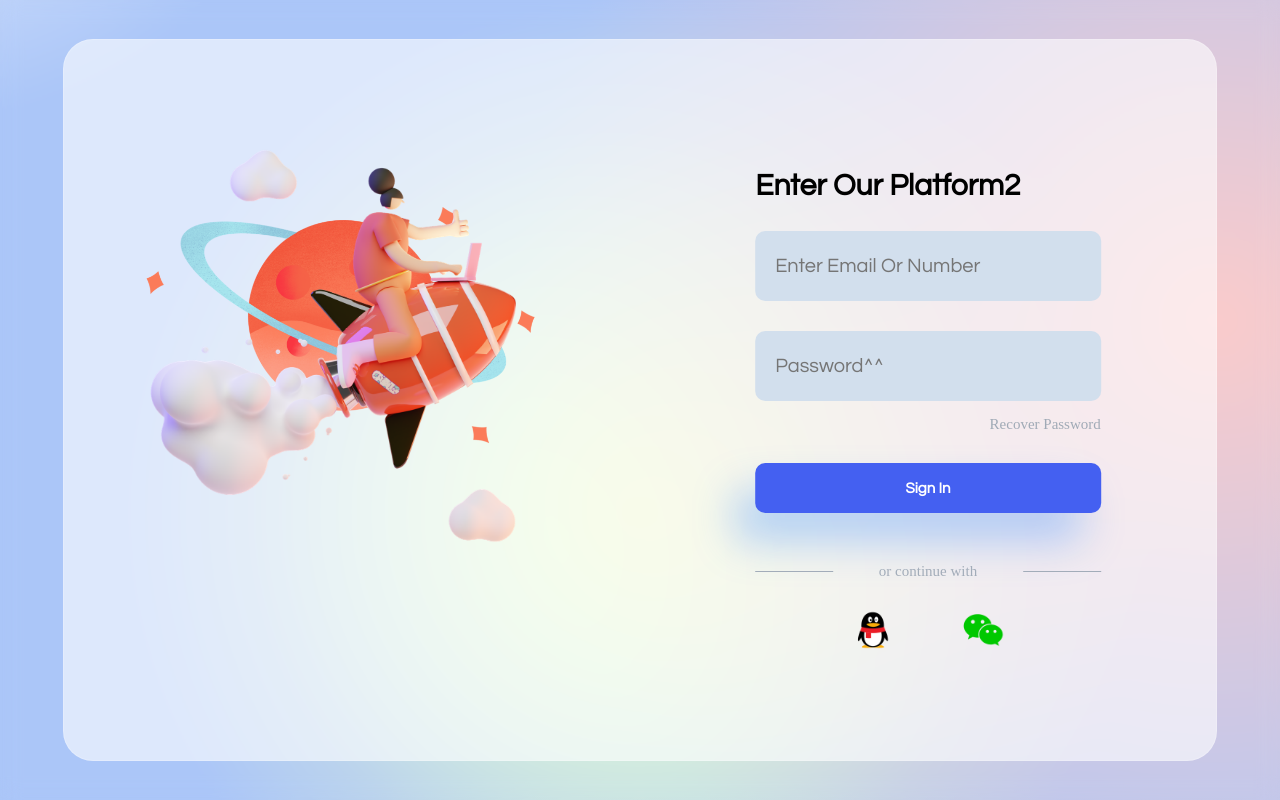
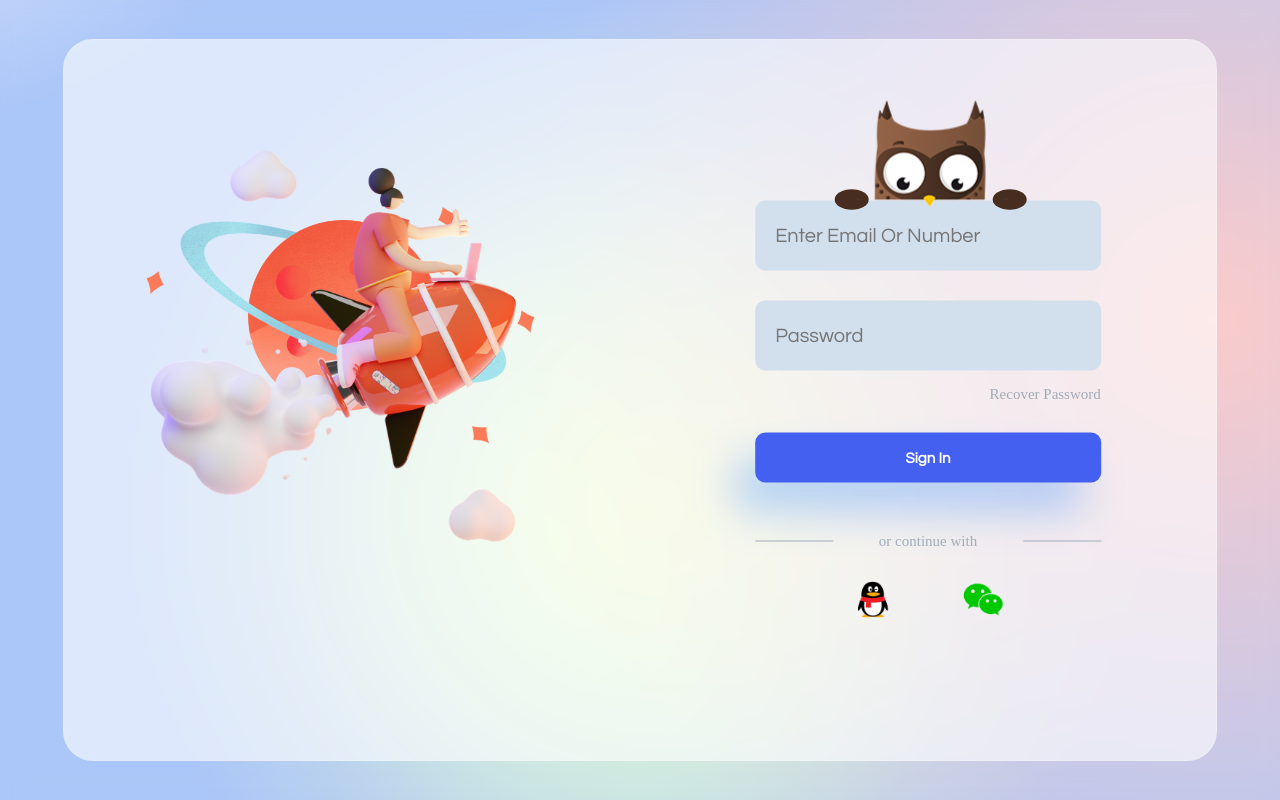
Before and after one commit to James777G/HealthTrackWeb, a website: page public/index.html in a window 1280 px wide. Drawn offline with nearby package versions, Linux system fonts and the light colour scheme.

Commit message:
owl
无敌了!!!!!!!!

```diff
--- a/public/index.html
+++ b/public/index.html
@@ -7,6 +7,7 @@
     <meta name="viewport" content="width=device-width, initial-scale=1.0">
     <title>Document</title>
     <link rel="stylesheet" href="style.css">
+
 </head>
 
 <body>
@@ -17,11 +18,20 @@
         </div>
         <div class="right">
             <div class="form-wrappepr">
-                <h1>Enter Our Platform2</h1>
-                <input type="text" class="inputs user" placeholder="Enter Email Or Number">
-                <input type="password" class="inputs pwd" placeholder="Password^^">
-                <span class="tips">Recover Password</span>
-                <button>Sign In</button>
+                <div class="owl" id="owl">
+                    <div class="hand"></div>
+                    <div class="hand hand-r"></div>
+                    <div class="arms">
+                        <div class="arm"></div>
+                        <div class="arm-r"></div>
+                    </div>
+                </div>
+                <div class="input-box">
+                    <input type="text" class="inputs user" placeholder="Enter Email Or Number">
+                    <input type="password" class="inputs pwd" placeholder="Password" id="password">
+                    <span class="tips">Recover Password</span>
+                    <button>Sign In</button>
+                </div>
                 <div class="other-login">
                     <div class="divider">
                         <span class="line"></span>
@@ -53,4 +63,16 @@
     });
 </script>
 
+<!--owl's hands movement-->
+<script src="https://code.jquery.com/jquery-3.6.0.min.js"></script>
+<script type="text/javascript">
+$(function () {
+    $('#password').focus(function () {
+        $('#owl').addClass('password');
+    }).blur(function () {
+        $('#owl').removeClass('password');
+    })
+})
+</script>
+
 </html>
--- a/public/style.css
+++ b/public/style.css
@@ -6,8 +6,12 @@
     margin: 0;
     min-height: 100vh;
     background-color: #abc6f8;
-    background-image: radial-gradient(closest-side, rgb(255, 255, 255), rgba(235, 105, 78, 0)), radial-gradient(closest-side, rgb(250, 203, 203), rgba(243, 11, 164, 0)), radial-gradient(closest-side, rgb(237, 252, 202), rgba(254, 234, 131, 0)), radial-gradient(closest-side, rgb(197, 248, 241), rgba(170, 142, 245, 0)), radial-gradient(closest-side, rgb(206, 200, 243), rgba(248, 192, 147, 0));
-    background-size: 130vmax 130vmax, 80vmax 80vmax, 90vmax 90vmax, 110vmax 110vmax, 90vmax 90vmax;
+    background-image: radial-gradient(closest-side, rgb(255, 255, 255), rgba(235, 105, 78, 0)),
+    radial-gradient(closest-side, rgb(250, 203, 203), rgba(243, 11, 164, 0)),
+    radial-gradient(closest-side, rgb(237, 252, 202), rgba(254, 234, 131, 0)),
+    radial-gradient(closest-side, rgb(197, 248, 241), rgba(170, 142, 245, 0)),
+    radial-gradient(closest-side, rgb(206, 200, 243), rgba(248, 192, 147, 0));
+    background-size: 130-vmax 130vmax, 80vmax 80vmax, 90vmax 90vmax, 110vmax 110vmax, 90vmax 90vmax;
     background-position: -80vmax -80vmax, 60vmax -30vmax, 10vmax 10vmax, -30vmax -10vmax, 50vmax 50vmax;
     background-repeat: no-repeat;
     animation: 10s movement linear infinite;
@@ -220,6 +224,85 @@
     box-shadow: -20px 10px 32px 1px rgba(182, 183, 185, 0.37);
   }
 
+  /*INPUT BOX*/
+  .input-box input:focus{
+    outline: 1px solid lightseagreen;
+  }
+  /* DIY owl*/
+  .owl{
+    width: 211px;
+    height: 108px;
+    background: url("./asset/owl.png") no-repeat;
+    position: absolute;
+    top: -70px;
+    left: 50%;
+    transform: translateX(-50%);
+  }
+
+  .owl .hand{
+    width: 34px;
+    height: 34px;
+    border-radius: 40px;
+    background-color : #472d20;
+    position: absolute;
+    left:12px;
+    bottom: -8px;
+    transform: scaleY(0.6);
+    transition: 0.3s ease-out;
+  }
+
+  .owl .hand.hand-r{
+    left: 170px;
+  }
+
+  .owl.password .hand{
+    transform: translateX(50px) translateY(-20px) scale(0.7);
+  }
+
+  .owl.password .hand.hand-r{
+    transform: translateX(-50px) translateY(-20px) scale(0.7);
+  }
+
+
+  .owl .arms{
+    position: absolute;
+    top: 58px;
+    width: 100%;
+    height: 41px;
+    overflow: hidden;
+  }
+
+  .owl .arms .arm{
+    width: 40px;
+    height: 65px;
+    position: absolute;
+    left: 20px;
+    top: 40px;
+    background: url("./asset/hand.png") no-repeat;
+    transform: rotate(-20deg);
+    transition: 0.3s ease-out;
+  }
+
+  .owl .arms .arm-r{
+    width: 40px;
+    height: 65px;
+    position: absolute;
+    background: url("./asset/hand.png") no-repeat;
+    transform: rotate(20deg) scaleX(-1);
+    transition: 0.3s ease-out;
+    left: 158px;
+    top: 40px;
+  }
+
+  .owl.password .arms .arm{
+    transform: translateY(-40px) translateX(40px);
+  }
+
+  .owl.password .arms .arm-r{
+    transform: translateY(-40px) translateX(-40px) scaleX(-1);
+  }
+
+
   @keyframes movement {
     0%, 100% {
       background-size: 130vmax 130vmax, 80vmax 80vmax, 90vmax 90vmax, 110vmax 110vmax, 90vmax 90vmax;
```
Also changed, not shown: public/asset/hand.png (added), public/asset/owl.png (added).
